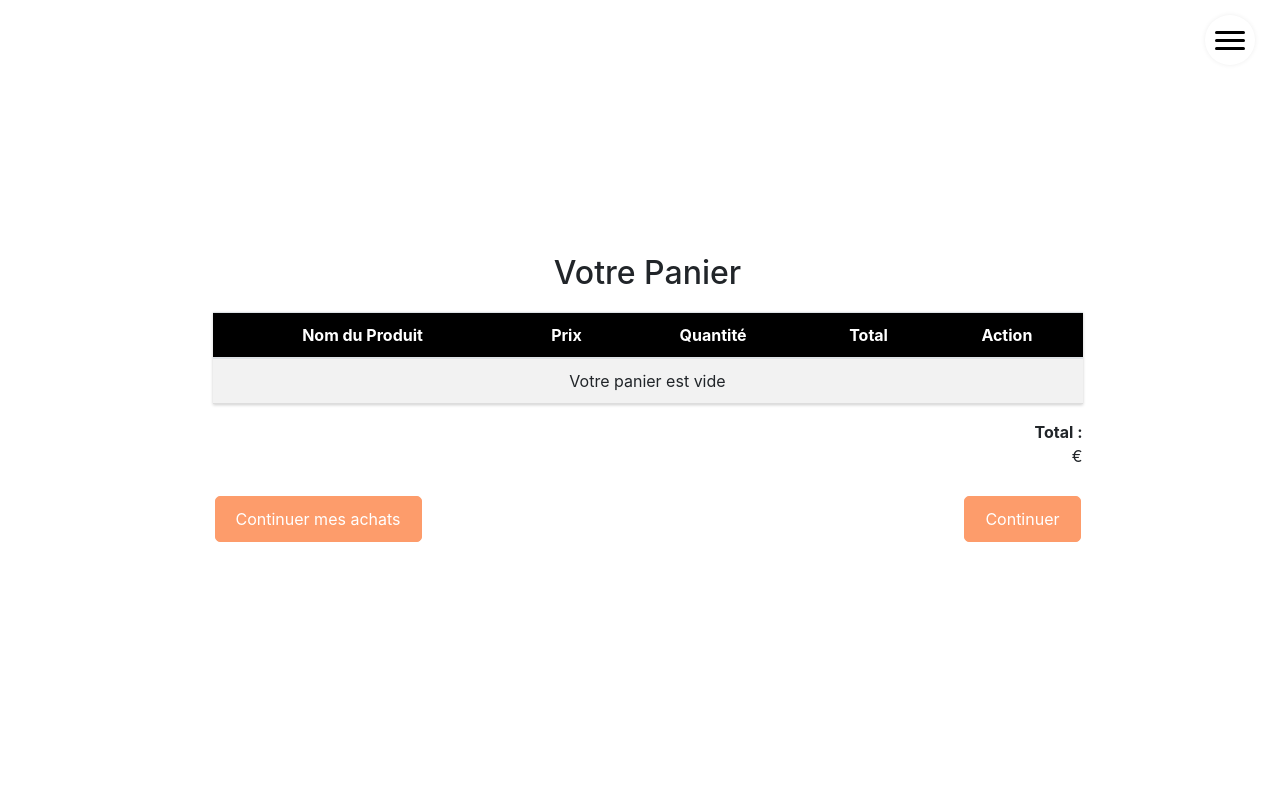
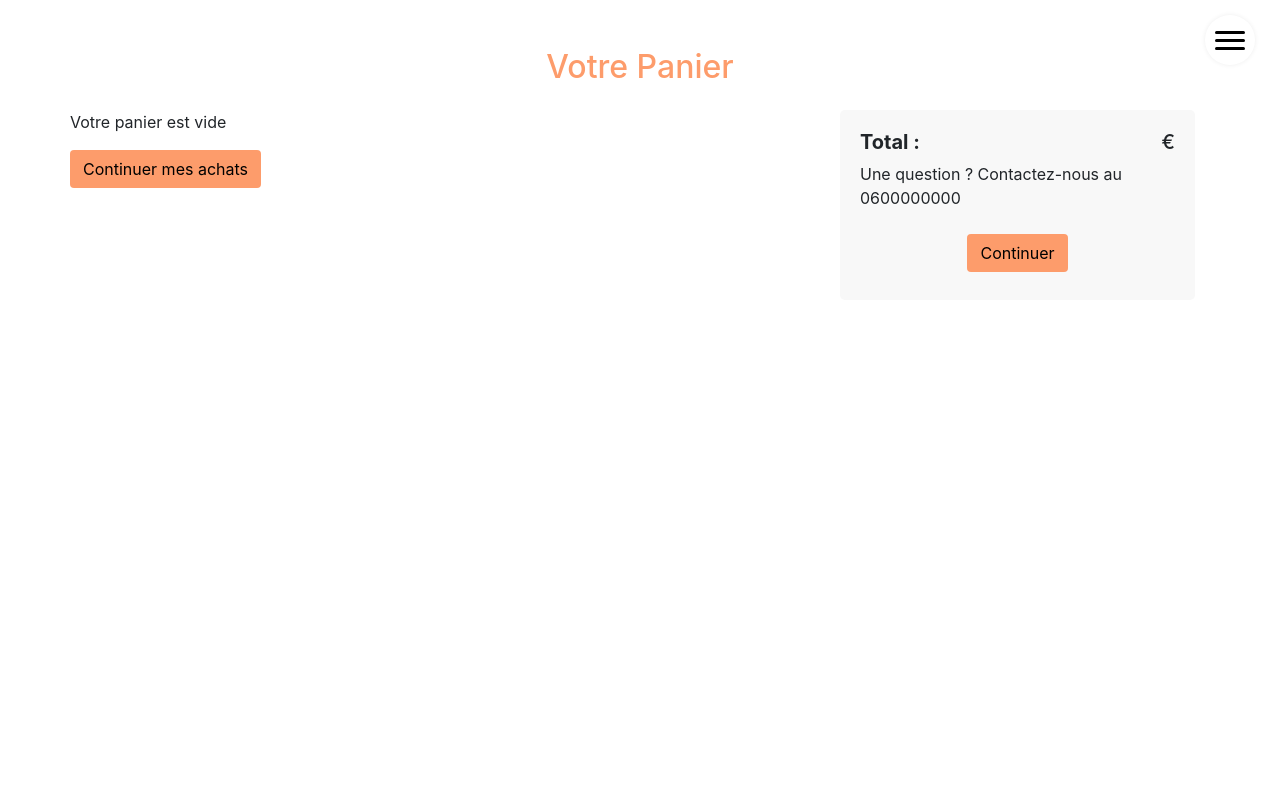
Before and after one commit to Pagiestm/BlissfulHaven, a Symfony app: template templates/panier/panier.html.twig in a window 1280 px wide. Run offline with Twig, Linux system fonts and the light colour scheme; the template is opened without the code that fills it, so the values that code supplies are empty; some libraries are stand-ins or nearby versions.

Commit message:
style(panier.css, panier.html.twig): add style for panier and add case case components for css

```diff
--- a/templates/base.html.twig
+++ b/templates/base.html.twig
@@ -8,8 +8,8 @@
     <link rel="stylesheet" href="{{ asset('assets/css/bootstrap.css') }}" />
     <link rel="stylesheet" href=" {{ asset('assets/css/bootstrap-responsive.css') }}" />
     <link rel="stylesheet" href=" {{ asset('assets/css/font-awesome.css') }}" />
-    <link rel="stylesheet" href=" {{ asset('assets/css/navbar.css') }}" />
-    <link rel="stylesheet" href=" {{ asset('assets/css/footer.css') }}" />
+    <link rel="stylesheet" href=" {{ asset('assets/css/components/navbar.css') }}" />
+    <link rel="stylesheet" href=" {{ asset('assets/css/components/footer.css') }}" />
 
     <link rel="shortcut icon" type="image/x-icon" href="{{ asset('assets/img/logo.png') }}" />
 
--- a/templates/panier/panier.html.twig
+++ b/templates/panier/panier.html.twig
@@ -2,137 +2,60 @@
 
 {% block title %}Panier{% endblock %}
 
+{% block stylesheets %}
+<link rel="stylesheet" href="{{ asset('assets/css/components/panier.css') }}" />
+{% endblock %}
+
 {% block body %}
-<style>
-    .title {
-        text-align: center;
-        margin-bottom: 20px;
-    }
-
-    .table {
-        justify-content: center;
-        align-items: center;
-        border-collapse: collapse;
-        width: 100%;
-        box-shadow: 0 1px 3px rgba(0,0,0,0.2);
-    }
-
-    .table th {
-        background-color: black;
-        color: white;
-        padding: 10px;
-        text-align: center;
-    }
-
-    .table td {
-        padding: 10px;
-        text-align: center;
-    }
-
-    .table tr {
-        border-bottom: 1px solid #ddd;
-    }
-
-    .table tr:nth-child(even) {
-        background-color: #f2f2f2;
-    }
-
-    .table tr:hover {
-        background-color: #ddd;
-    }
-
-    .btn {
-        background-color: black;
-        border: none;
-        color: white;
-        padding: 10px 20px;
-        text-align: center;
-        text-decoration: none;
-        display: inline-block;
-        font-size: 16px;
-        margin: 4px 2px;
-        transition-duration: 0.4s;
-        cursor: pointer;
-        border: 1px solid black;
-    }
-
-    .btn:hover {
-        background-color: white;
-        color: black;
-        border: 1px solid black;
-    }
-
-    .btn-continue {
-        background-color: #fd9c6b;
-        border-radius: 5px;
-        color: white;
-        padding: 10px 20px;
-        text-align: center;
-        text-decoration: none;
-        display: inline-block;
-        font-size: 16px;
-        margin: 4px 2px;
-        transition-duration: 0.4s;
-        cursor: pointer;
-        border: 1px solid #fd9c6b;
-    }
-
-    .btn-continue:hover {
-        background-color: white;
-        color: #fd9c6b;
-        border: 1px solid #fd9c6b;
-    }
-</style>
-<div class="container content d-flex justify-content-center align-items-center">
-    <div class="row">
-            <div class="span9">
-                <h2 class="title">Votre Panier</h2>
-                <form>
-                    <table class="table table-striped table-hover">
-                        <thead>
-                            <tr>
-                                <th>Nom du Produit</th>
-                                <th>Prix</th>
-                                <th>Quantité</th>
-                                <th>Total</th>
-                                <th>Action</th>
-                            </tr>
-                        </thead>
-                        <tbody>
+<div class="container mt-5">
+    <h2 class="title text-center mb-4">Votre Panier</h2>
+    <div class="row justify-content-center">
+        <div class="col-lg-8">
             {% for element in dataPanier %}
-                            <tr>
-                                <td>{{ element.produit.nom }}</td>
-                                <td class="text-right">{{ element.produit.prix }} €</td>
-                                <td>{{ element.quantite }}</td>
-                                <td class="text-right">{{ element.quantite * element.produit.prix }} €</td>
-                                <td>
-                                    <a href="{{ path("app_ajouterPanier", {id : element.produit.id}) }}" class="btn btn-sucess">
+            <div class="cart-item p-3 d-flex justify-content-between align-items-center">
+                <div class="d-flex align-items-center">
+                    <img src="{{ element.produit.image }}" alt="{{ element.produit.nom }}" style="width: 100px; height: 100px; object-fit: contain; border-radius: 5px;">
+                    <div class="ml-3">
+                        <h5>{{ element.produit.nom }}</h5>
+                        <div>
+                            <a href="{{ path("app_ajouterPanier", {id : element.produit.id}) }}" class="btn btn-success">
                                 <i>+</i>
                             </a>
+                            <span class="mx-2">{{ element.quantite }}</span>
                             <a href="{{ path("app_supprimerElement", {id : element.produit.id}) }}" class="btn btn-warning">
                                 <i>-</i>
                             </a>
+                        </div>
+                    </div>
+                </div>
+                <div>
+                    <p class="mb-0">Prix unitaire: {{ element.produit.prix }} €</p>
+                    <p class="mb-0">Total: {{ element.quantite * element.produit.prix }} €</p>
+                </div>
+                <div>
                     <a href="{{ path("app_supprimerLeProduit", {id : element.produit.id}) }}" class="btn btn-danger">
-                                        <i>X</i>
+                        <i class="fas fa-trash"></i>
                     </a>
-                                </td>
-                            </tr>
+                </div>
+            </div>
             {% else %}
-                            <tr>
-                                <td colspan="5" class="text-center">Votre panier est vide</td>
-                            </tr>
+            <p>Votre panier est vide</p>
             {% endfor %}
-                        </tbody>
-                    </table>
-                </form>
-
-                <dl class="dl-horizontal pull-right">
-                    <dt>Total :</dt>
-                    <dd class="pull-right">{{ total }} €</dd>
-                </dl>
-                <div class="clearfix"></div>
-                    <a href="{{ path ('app_livraison') }}" class="btn-continue pull-right">Continuer</a>
-                    <a href="{{ path ('app_produits') }}" class="btn-continue">Continuer mes achats</a>
+            <div class="text-md-left text-center">
+                <a href="{{ path ('app_produits') }}" class="btn btn-custom mb-4">Continuer mes achats</a>
+            </div>
+        </div>
+        <div class="col-lg-4">
+            <div class="sidebar">
+                <div class="d-flex justify-content-between">
+                    <h5><strong>Total :</strong></h5>
+                    <h5>{{ total }} €</h5>
+                </div>
+                <p>Une question ? Contactez-nous au 0600000000</p>
+                <div class="text-center">
+                    <a href="{{ path ('app_livraison') }}" class="btn btn-custom mt-2 mb-2">Continuer</a>
+                </div>
+            </div>
         </div>
     </div>
 </div>
--- a/templates/produits/produits.html.twig
+++ b/templates/produits/produits.html.twig
@@ -3,7 +3,7 @@
 {% block title %}Home{% endblock %}
 
 {% block stylesheets %}
-<link rel="stylesheet" href="{{ asset('assets/css/home.css') }}" />
+<link rel="stylesheet" href="{{ asset('assets/css/components/home.css') }}" />
 {% endblock %}
 
 {% block body %}
```
Also changed, not shown: imgs/carte_implantation.png (deleted), imgs/photo_rayonnages.png (deleted), imgs/plan_magasin copy.png (deleted), imgs/plan_magasin.png (deleted), imgs/plan_six_modules.png (deleted), imgs/plan_zone_logistique.png (deleted), imgs/workflow_vente_en_ligne.png (deleted), imgs/workflow_vente_en_magasin.png (deleted), public/assets/css/components/footer.css (renamed from public/assets/css/footer.css), public/assets/css/components/home.css (renamed from public/assets/css/home.css), public/assets/css/components/navbar.css (renamed from public/assets/css/navbar.css), public/assets/css/components/panier.css (added), 1 other file. Lines whose indentation alone changed are shown as unchanged.
